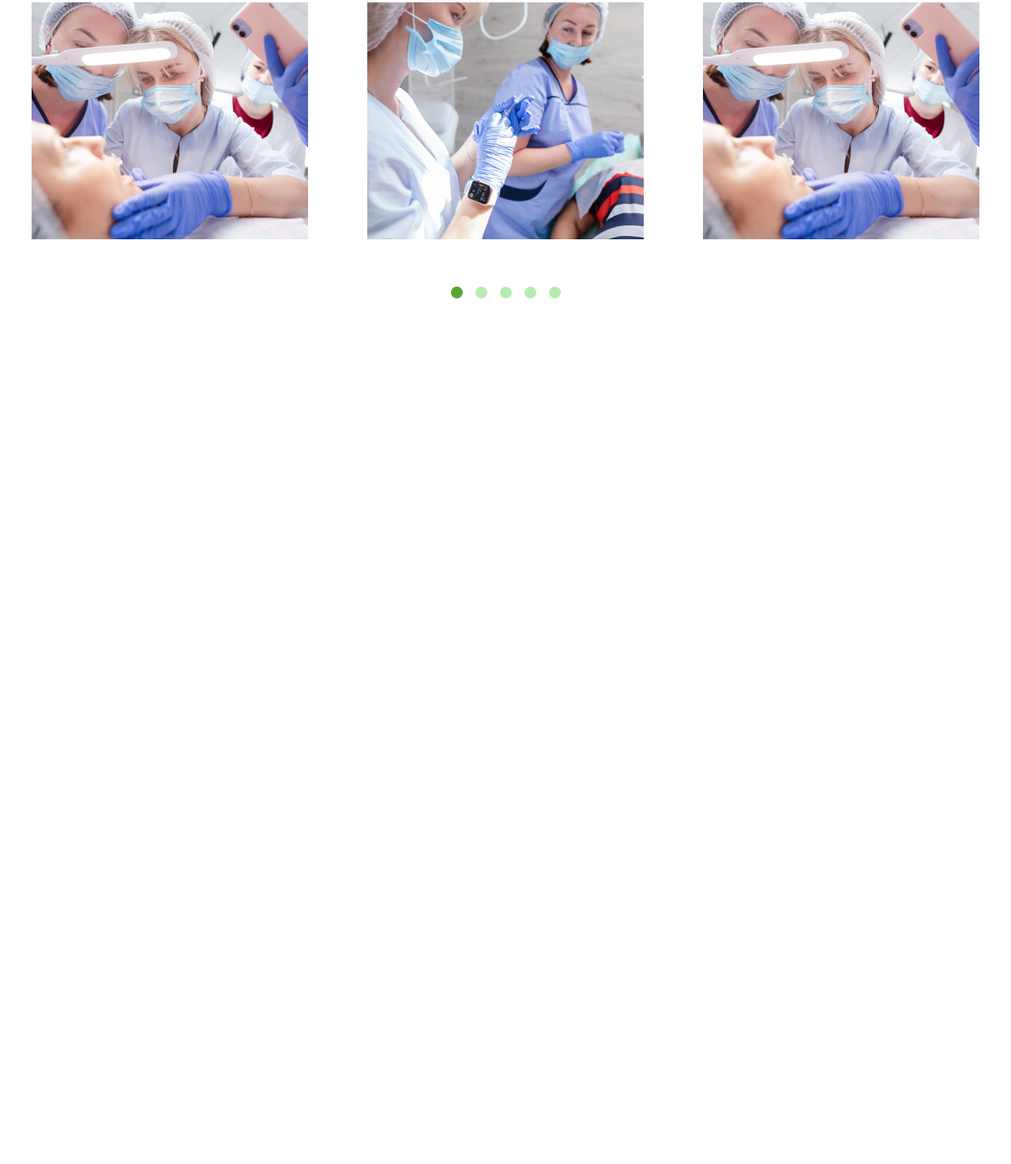
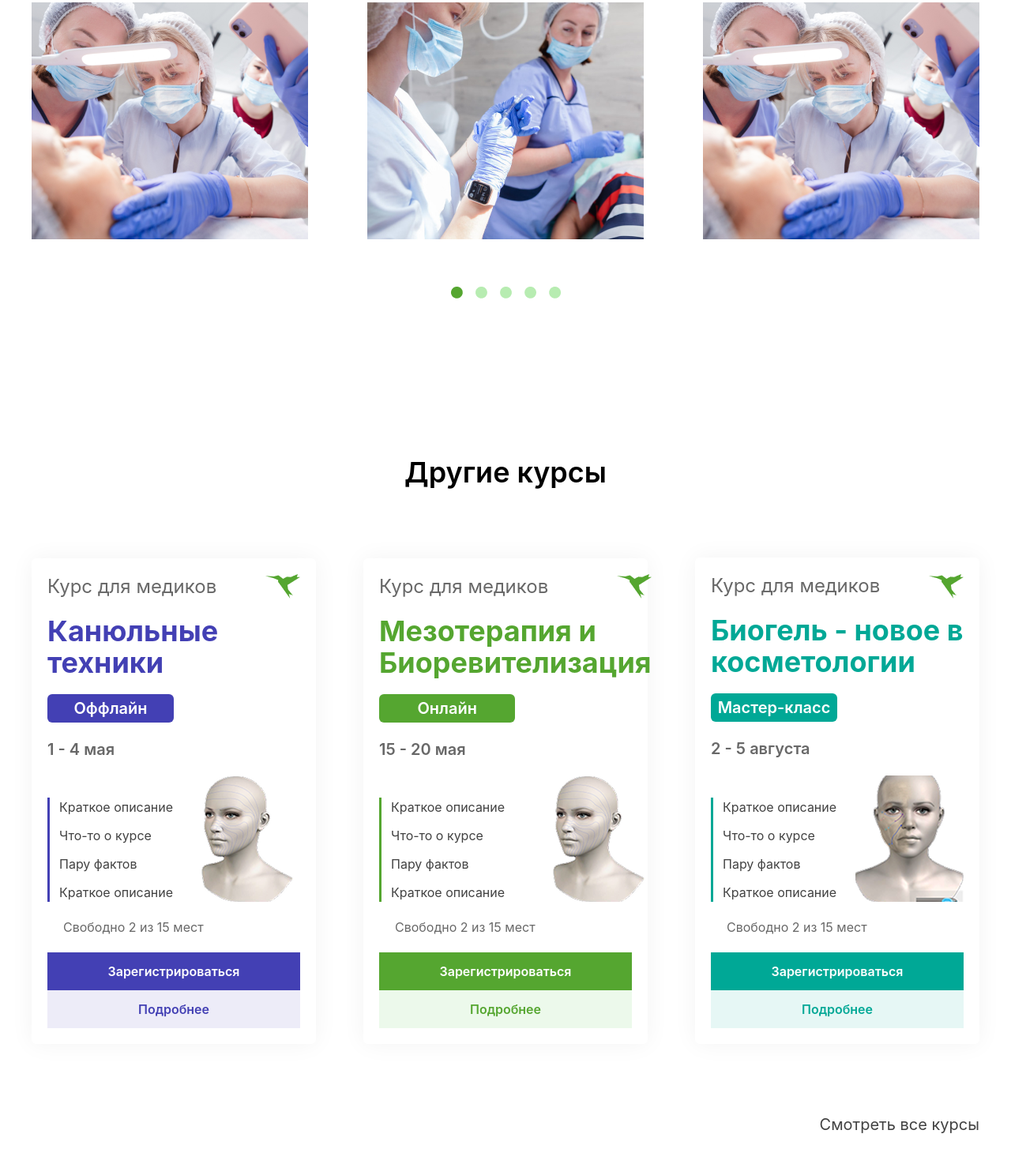
Before and after one commit to z1yodullo/GIT-30, a website: page src/page5.html in a window 1280 px wide. Shown: the part 5236-6710 px from the top of the page at 79% size. Before the commit the page ends 5714 px from the top, so only its background shows below. Drawn offline with nearby package versions, Linux system fonts and the light colour scheme; files that its build step writes are made by us from their sources.

Commit message:
Add section 8 on page 5

```diff
--- a/src/page5.html
+++ b/src/page5.html
@@ -175,6 +175,88 @@
         </div>
         <img src="./img/page5/section7/tochk.png" alt="">
    </section>
+
+    <section class="lg:max-w-300 p-5 lg:px-0 lg:py-25 py-10 m-auto flex flex-col items-center gap-5 lg:gap-15">
+    <h1 class="lg:text-4xl font-semibold text-2xl">Другие курсы</h1>
+    <div class="w-full flex gap-y-7 items-center lg:flex-row flex-col py-7 justify-between ">
+        <div class="lg:w-[30%] p-5 flex flex-col items-start gap-5 shadow-[0_0_30px_#0000000D] rounded-md">
+            <div class="lg:px-0 m-auto flex flex-col items-start gap-5">
+                <div class="w-full flex items-center justify-between">
+                    <h1 class="text-[#686868] text-2xl">Курс для медиков</h1>
+                    <img src="./img/page5/section8/ptch.png" alt="">
+                </div>
+                <h1 class="lg:w-[50%] text-[#4340B4] font-bold text-4xl">Канюльные техники</h1>
+                <button class="bg-[#4340B4] lg:w-[50%] w-full py-1 text-xl rounded-md text-white font-semibold">Оффлайн</button>
+                <h1 class=" text-[#686868] text-xl font-semibold">1 - 4 мая</h1>
+                <div class="w-full flex items-end justify-between">
+                    <div class="flex items-start flex-col gap-3 border-l-3 border-[#4340B4] pl-3">
+                      <p class="text-[#424242]">Краткое описание</p>
+                      <p class="text-[#424242]">Что-то о курсе</p>
+                      <p class="text-[#424242]">Пару фактов</p>
+                      <p class="text-[#424242]">Краткое описание</p>
+                    </div>
+                    <img src="./img/page5/section8/icon1.png" alt="">
+                </div>
+            </div>
+            <div class="flex w-full flex-col items-start ">
+                <h1 class="text-[#686868] pl-5 pb-5">Свободно 2 из 15 мест</h1>
+                <button class="w-full py-3 bg-[#4340B4] text-white  font-semibold">Зарегистрироваться</button>
+                <button class="w-full py-3 text-[#4340B4] bg-[#EDECF8] font-semibold">Подробнее</button>
+            </div>
+        </div>
+            <div class="lg:w-[30%] flex p-5 flex-col items-start gap-5 shadow-[0_0_30px_#0000000D] rounded-md">
+            <div class="m-auto flex flex-col items-start gap-5">
+                <div class="w-full flex items-center justify-between">
+                    <h1 class="text-[#686868] text-2xl">Курс для медиков</h1>
+                    <img src="./img/page5/section8/ptch.png" alt="">
+                </div>
+                <h1 class=" text-[#55A630] font-bold text-4xl">Мезотерапия и Биоревителизация</h1>
+                <button class="bg-[#55A630] lg:w-[50%] w-full py-1 text-xl rounded-md text-white font-semibold">Онлайн</button>
+                <h1 class=" text-[#686868] text-xl font-semibold">15 - 20 мая</h1>
+                <div class="w-full flex items-end justify-between">
+                    <div class="flex items-start flex-col gap-3 border-l-3 border-[#55A630] pl-3">
+                      <p class="text-[#424242]">Краткое описание</p>
+                      <p class="text-[#424242]">Что-то о курсе</p>
+                      <p class="text-[#424242]">Пару фактов</p>
+                      <p class="text-[#424242]">Краткое описание</p>
+                    </div>
+                    <img src="./img/page5/section8/icon1.png" alt="">
+                </div>
+            </div>
+            <div class="flex w-full flex-col items-start ">
+                <h1 class="text-[#686868] pl-5 pb-5">Свободно 2 из 15 мест</h1>
+                <button class="w-full py-3 bg-[#55A630] text-white font-semibold">Зарегистрироваться</button>
+                <button class="w-full py-3 text-[#55A630] bg-[#ECF9EB] font-semibold">Подробнее</button>
+            </div>
+        </div>
+            <div class="lg:w-[30%] p-5 flex flex-col items-start gap-5 shadow-[0_0_30px_#0000000D] rounded-md">
+            <div class="m-auto flex flex-col items-start gap-5">
+                <div class="w-full flex items-center justify-between">
+                    <h1 class="text-[#686868] text-2xl">Курс для медиков</h1>
+                    <img src="./img/page5/section8/ptch.png" alt="">
+                </div>
+                <h1 class=" text-[#00A896] font-bold text-4xl">Биогель - новое в косметологии</h1>
+                <button class="bg-[#00A896] lg:w-[50%] w-full py-1 text-xl rounded-md text-white font-semibold">Мастер-класс</button>
+                <h1 class=" text-[#686868] text-xl font-semibold">2 - 5 августа</h1>
+                <div class="w-full flex items-end justify-between">
+                    <div class="flex items-start flex-col gap-3 border-l-3 border-[#00A896] pl-3">
+                      <p class="text-[#424242]">Краткое описание</p>
+                      <p class="text-[#424242]">Что-то о курсе</p>
+                      <p class="text-[#424242]">Пару фактов</p>
+                      <p class="text-[#424242]">Краткое описание</p>
+                    </div>
+                    <img src="./img/page5/section8/icon2.png" alt="">
+                </div>
+            </div>
+            <div class="flex w-full flex-col items-start ">
+                <h1 class="text-[#686868] pl-5 pb-5">Свободно 2 из 15 мест</h1>
+                <button class="w-full py-3 bg-[#00A896] text-white font-semibold">Зарегистрироваться</button>
+                <button class="w-full py-3 text-[#00A896] bg-[#E6F7F5] font-semibold">Подробнее</button>
+            </div>
+        </div>
+    </div>
+    <h1 class="self-center lg:self-end lg:text-xl text-[#424242]">Смотреть все курсы</h1>
+   </section>
 </main>
 </body>
 </html>
```
Also changed, not shown: src/img/page5/section8/icon1.png (added), src/img/page5/section8/icon2.png (added), src/img/page5/section8/ptch.png (added).
